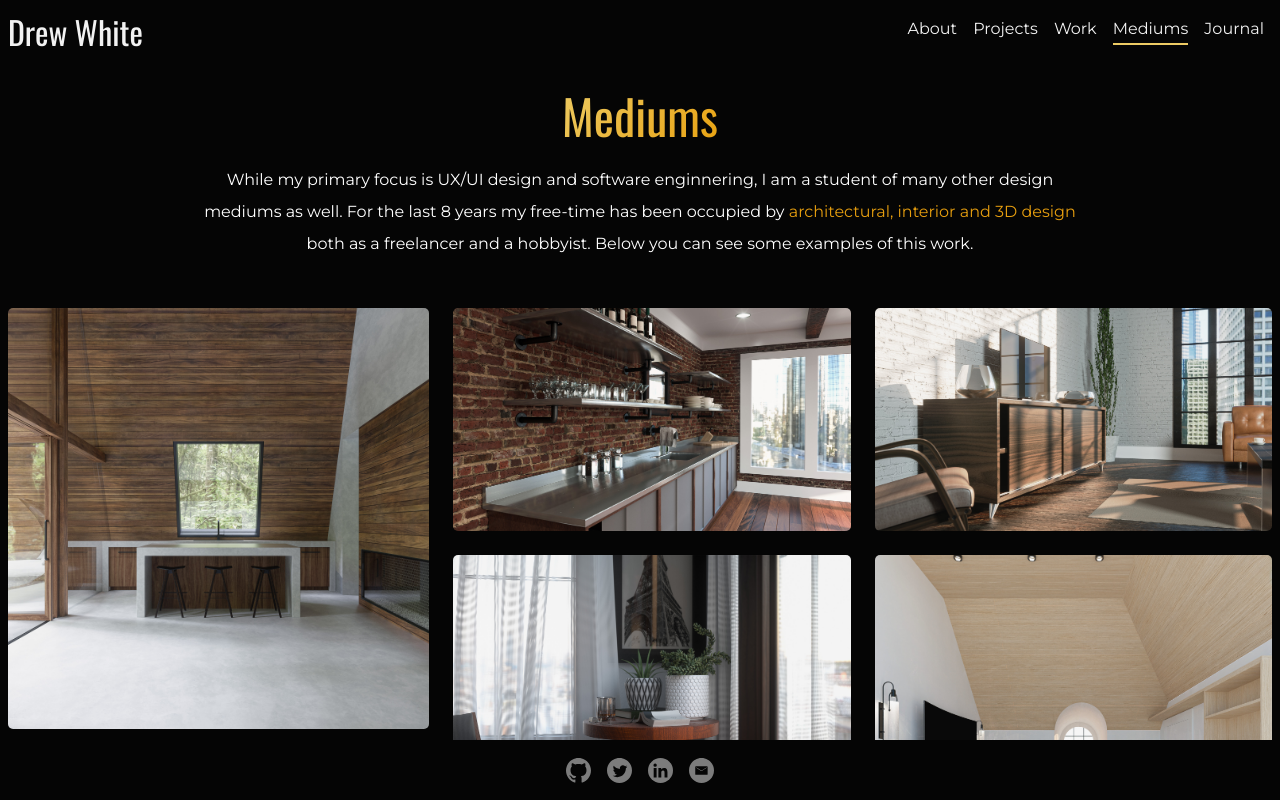
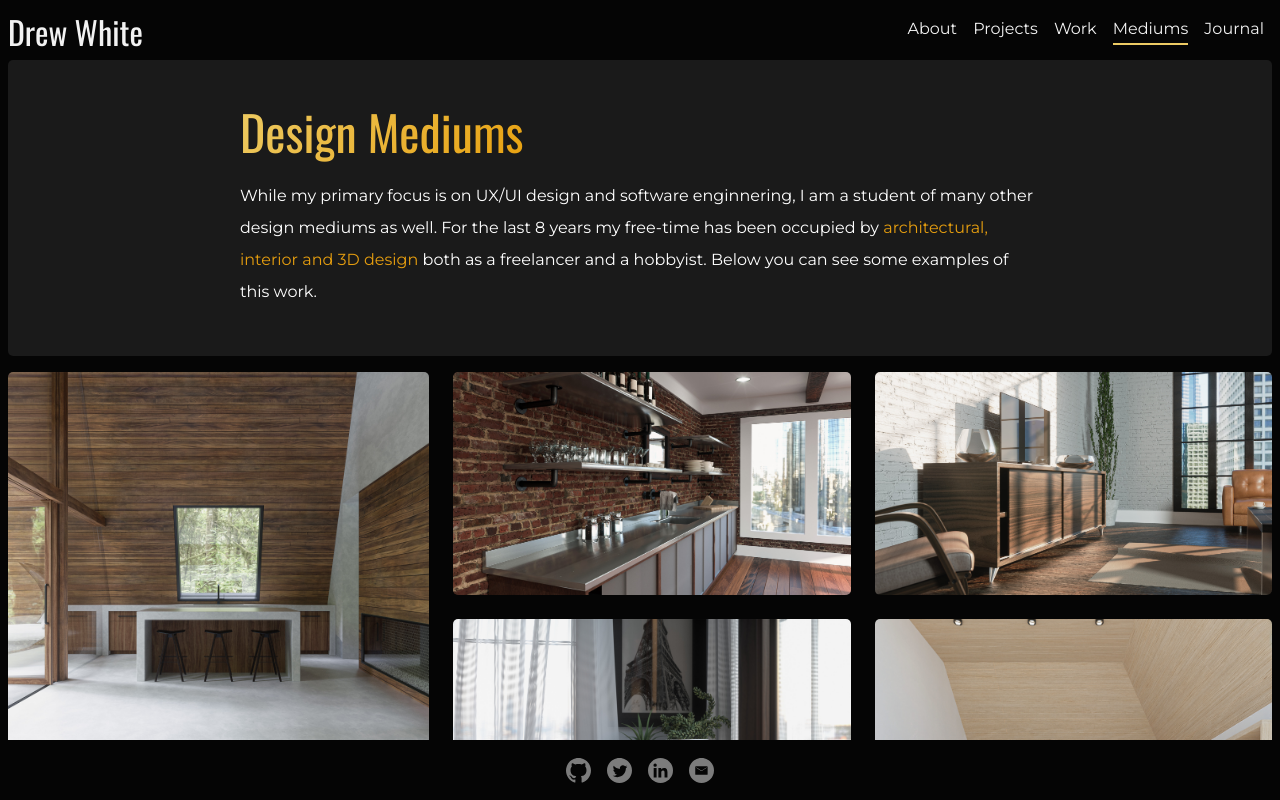
Before and after one commit to Drucial/drew-white-portfolio, a Next.js app: page /mediums in a window 1280 px wide. Built offline with nearby package versions, Linux system fonts and the light colour scheme.

Commit message:
Mediums update and Header component

```diff
--- a/pages/mediums.tsx
+++ b/pages/mediums.tsx
@@ -8,11 +8,20 @@ import { useSetRecoilState } from "recoil"
 import { ModalDetailsState, ShowMediumsModalState } from "../state/atoms"
 import { motion } from "framer-motion"
 import { MAX_WIDTH, MOBILE_WIDTH } from "../styles/constants"
-import { GradientSpan } from "../styles/commonStyles"
+import { PageHeader } from "../src/components/PageHeader"
 
-const title = "Hello, I'm Drew 👋"
+const title = "Design Mediums"
 const subtitle =
-	"I'm a UI/UX Design Engineer at Stashpad, and living in Charlotte, North Carolina."
+	"While my primary focus is on UX/UI design and software enginnering, I am a student of architectural, interior and 3D design as well."
+const description = (
+	<>
+		While my primary focus is on UX/UI design and software enginnering, I am a
+		student of many other design mediums as well. For the last 8 years my
+		free-time has been occupied by{" "}
+		<span>architectural, interior and 3D design</span> both as a freelancer and
+		a hobbyist. Below you can see some examples of this work.
+	</>
+)
 
 export default function Mediums() {
 	const setShowModal = useSetRecoilState(ShowMediumsModalState)
@@ -36,14 +45,7 @@ export default function Mediums() {
 
 	return (
 		<Layout title="Design Mediums" description={`${title} - ${subtitle}`}>
-			<Header>
-				<MainTitle>
-					<GradientSpan>Mediums</GradientSpan>
-				</MainTitle>
-				<Description>
-					While my primary focus is UX/UI design and software enginnering, I am a student of many other design mediums as well. For the last 8 years my free-time has been occupied by <span>architectural, interior and 3D design</span> both as a freelancer and a hobbyist. Below you can see some examples of this work.
-				</Description>
-			</Header>
+			<PageHeader title={title} description={description} />
 			<Section>
 				<Masonry
 					breakpointCols={breakpointColumnsObj}
@@ -80,25 +82,6 @@ export default function Mediums() {
 		</Layout>
 	)
 }
-
-const Header = styled("div", {
-	display: 'flex',
-	flexDirection: 'column',
-	alignItems: 'center',
-	margin: "$xl $m $xxl",
-})
-
-const MainTitle = styled("h1", {
-	marginBottom: '$l',
-})
-const Description = styled("p", {
-	maxWidth: 900,
-	textAlign: 'center',
-
-	'& span': {
-		color: '$primary100'
-	}
-})
 
 const Section = styled("section", {
 	minHeight: "max-content",
--- /dev/null
+++ b/src/components/PageHeader.tsx
@@ -0,0 +1,43 @@
+import { styled } from "@stitches/react"
+import { GradientSpan } from "../../styles/commonStyles"
+
+type Props = {
+	title: string
+	description: JSX.Element
+}
+
+export const PageHeader = ({ title, description }: Props) => {
+	return (
+		<Section css={{}}>
+			<Header>
+				<MainTitle>
+					<GradientSpan>{title}</GradientSpan>
+				</MainTitle>
+				<Description>{description}</Description>
+			</Header>
+		</Section>
+	)
+}
+
+const Section = styled("section", {
+	minHeight: "max-content",
+	background: "$dark100",
+	padding: "$xxl $l",
+	borderRadius: "$radS",
+})
+
+const Header = styled("header", {
+	maxWidth: 800,
+	margin: "0 auto",
+})
+
+const MainTitle = styled("h1", {
+	marginBottom: "$l",
+	width: "max-content",
+})
+
+const Description = styled("p", {
+	"& span": {
+		color: "$primary100",
+	},
+})
```
